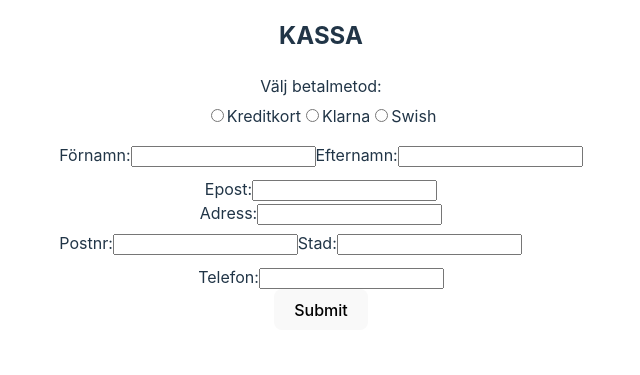
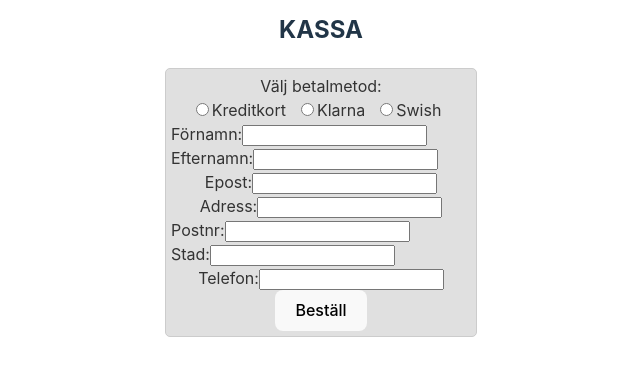
Before and after one commit to Rottweileriana/TexFusion, a React (Vite) app: page / in a window 1280 px wide. Shown: the part 401-776 px from the top of the page, without its empty margins (319-959 px from the left). Built offline with nearby package versions, Linux system fonts and the light colour scheme; no server answers.

Commit message:
Form layout changes

```diff
--- a/src/components/CheckoutForm.tsx
+++ b/src/components/CheckoutForm.tsx
@@ -17,20 +17,32 @@ const defaultFormData: FormData = {
 //#region Styles
 const InputForm = styled.div`
   display: flex;
+  width: 300px;
+  border: 1px solid #ccc;
+  border-radius: 5px;
+  padding: 5px;
+  background-color: #e0e0e0;
+  color: #333333;
 `;
 
-const PaymentInput = styled.fieldset`
+const PaymentInput = styled.div`
   diplay: flex;
   border: none;
 `;
 
-const NameInput = styled.fieldset`
+const PaymentRadio = styled.label`
+  margin-right: 10px;
+`;
+
+const NameInput = styled.div`
   display: flex;
+  flex-wrap: wrap;
   border: none;
 `;
 
-const CityInput = styled.fieldset`
+const CityInput = styled.div`
   display: flex;
+  flex-wrap: wrap;
   border: none;
 `;
 //#endregion
@@ -65,7 +77,7 @@ export function CheckoutForm() {
 
   const onSubmit = (e: React.FormEvent<HTMLFormElement>) => {
     e.preventDefault();
-    //lägg till logik för confirmation page
+
     setConfirmationItems(cart);
     const addressData: FormData = formData;
 
@@ -87,22 +99,33 @@ export function CheckoutForm() {
           <div>
             Välj betalmetod:
             <PaymentInput>
-              <input type="radio" id="card" name="paymentMethod" value="card" />
-              <label htmlFor="card">Kreditkort</label>
+              <PaymentRadio>
+                <input
+                  type="radio"
+                  id="card"
+                  name="paymentMethod"
+                  value="card"
+                />
+                Kreditkort
+              </PaymentRadio>
+              <PaymentRadio>
                 <input
                   type="radio"
                   id="klarna"
                   name="paymentMethod"
                   value="klarna"
                 />
-              <label htmlFor="card">Klarna</label>
+                Klarna
+              </PaymentRadio>
+              <PaymentRadio>
                 <input
                   type="radio"
                   id="swish"
                   name="paymentMethod"
                   value="swish"
                 />
-              <label htmlFor="card">Swish</label>
+                Swish
+              </PaymentRadio>
             </PaymentInput>
           </div>
           <NameInput>
@@ -177,7 +200,7 @@ export function CheckoutForm() {
             </label>
           </div>
           <div>
-            <button type="submit">Submit</button>
+            <button type="submit">Beställ</button>
           </div>
         </form>
       </InputForm>
```
Also changed, not shown: src/components/ConfirmationPage.tsx (+31 -17 lines). Lines whose indentation alone changed are shown as unchanged.
